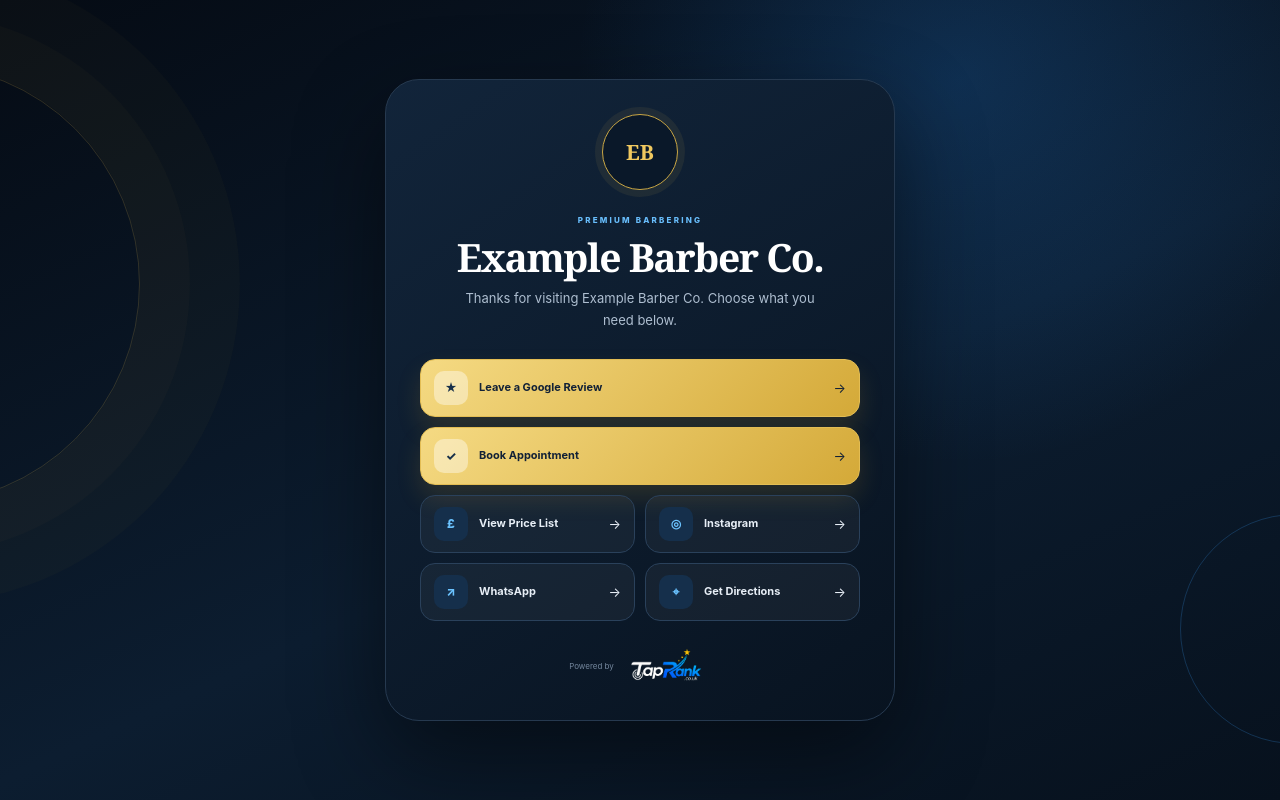
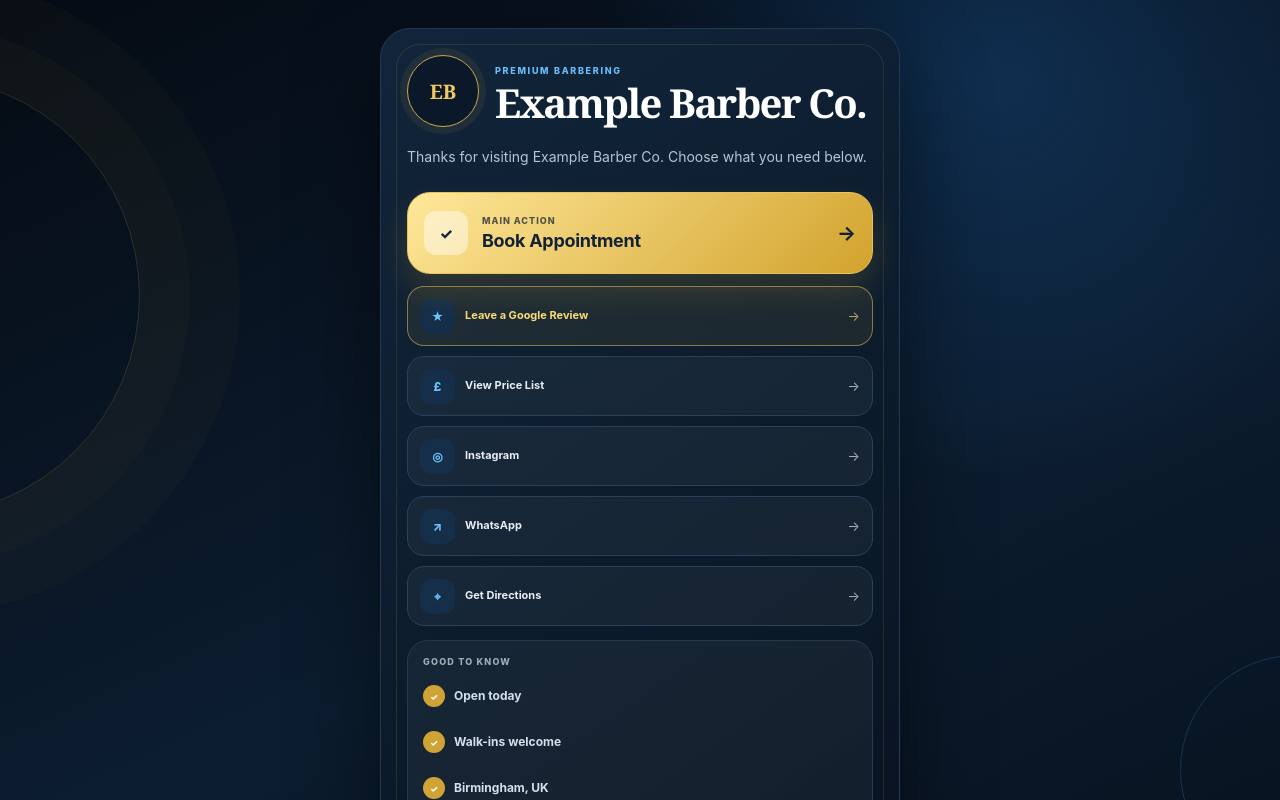
Before and after one commit to dennisdemarni-png/taprank-site, a Next.js app: page /r/barber-demo in a window 1280 px wide. Shown: the top 800 px of the page. Built offline with nearby package versions, Linux system fonts and the light colour scheme.

Commit message:
polish hosted business pages

```diff
--- a/components/HostedTapRankPage.jsx
+++ b/components/HostedTapRankPage.jsx
@@ -13,50 +13,94 @@ const actionSymbols = {
   tiktok: "♪",
 };
 
-export default function HostedTapRankPage({
-  theme,
-  businessName,
-  monogram,
-  eyebrow,
-  copy,
-  actions,
-}) {
+const themeColours = {
+  barber: "#071426",
+  restaurant: "#f7f0e3",
+  salon: "#fbf4f5",
+};
+
+function ActionIcon({ icon }) {
+  return <span className="hostedActionIcon">{actionSymbols[icon] || "→"}</span>;
+}
+
+export default function HostedTapRankPage({ page }) {
+  const {
+    slug,
+    theme,
+    businessName,
+    initials,
+    categoryLabel,
+    welcomeText,
+    primaryAction,
+    links,
+    infoItems,
+    footerText,
+  } = page;
+
   return (
     <>
       <Head>
         <title>{businessName} | Powered by TapRank</title>
         <meta name="description" content={`${businessName} customer links, powered by TapRank.`} />
         <meta name="viewport" content="width=device-width, initial-scale=1, maximum-scale=1" />
-        <meta name="theme-color" content={theme === "barber" ? "#071426" : theme === "restaurant" ? "#f7f0e3" : "#fbf4f5"} />
+        <meta name="theme-color" content={themeColours[theme] || "#ffffff"} />
         <meta name="robots" content="noindex" />
       </Head>
 
-      <main className={`hostedPage hostedPage--${theme}`}>
+      <main className={`hostedPage hostedPage--${theme}`} data-slug={slug}>
         <div className="hostedBackdrop" aria-hidden="true"><span /><span /><span /></div>
         <section className="hostedCard">
           <header className="hostedHeader">
-            <div className="hostedMonogram">{monogram}</div>
-            <span className="hostedEyebrow">{eyebrow}</span>
-            <h1>{businessName}</h1>
-            <p>{copy}</p>
+            <div className="hostedIdentity">
+              <div className="hostedMonogram">{initials}</div>
+              <div>
+                <span className="hostedEyebrow">{categoryLabel}</span>
+                <h1>{businessName}</h1>
+              </div>
+            </div>
+            <p>{welcomeText}</p>
           </header>
 
+          <a className="hostedPrimaryAction" href={primaryAction.href}>
+            <ActionIcon icon={primaryAction.icon} />
+            <span>
+              <small>Main action</small>
+              <strong>{primaryAction.label}</strong>
+            </span>
+            <b>→</b>
+          </a>
+
           <nav className="hostedActions" aria-label={`${businessName} links`}>
-            {actions.map((action, index) => (
+            {links.map((action, index) => (
               <a
-                className={`hostedAction ${action.primary ? "hostedAction--primary" : ""} hostedAction--${index + 1}`}
+                className={`hostedAction ${action.featured ? "hostedAction--featured" : ""} hostedAction--${index + 1}`}
                 href={action.href}
                 key={action.label}
               >
-                <span className="hostedActionIcon">{actionSymbols[action.icon] || "→"}</span>
+                <ActionIcon icon={action.icon} />
                 <strong>{action.label}</strong>
                 <span className="hostedActionArrow">→</span>
               </a>
             ))}
           </nav>
 
+          <section className="hostedInfoCard" aria-label={`${businessName} business information`}>
+            <span className="hostedInfoLabel">Good to know</span>
+            <div className="hostedInfoItems">
+              {infoItems.map((item) => (
+                <div className="hostedInfoItem" key={item}>
+                  <span>✓</span>
+                  <strong>{item}</strong>
+                </div>
+              ))}
+            </div>
+          </section>
+
           <footer className="hostedFooter">
-            <span>Powered by</span>
+            <div>
+              <span>Powered by</span>
+              <small>{footerText}</small>
+            </div>
             <img src={theme === "barber" ? "/taprank-logo-dark.png" : "/taprank-logo.png"} alt="TapRank" width="1820" height="864" />
           </footer>
         </section>
--- a/pages/index.jsx
+++ b/pages/index.jsx
@@ -193,12 +193,12 @@ export default function Home() {
             <div className="heroCopy">
               <div className="eyebrow"><span className="eyebrowStars">✦</span> Connect customers to what matters.</div>
               <h1>One tap to your <span className="gradientText">reviews, menus, bookings and socials.</span></h1>
-              <p className="heroLead">TapRank creates NFC + QR stands, cards and stickers that open a live page for your business — helping customers review, book, follow, view menus and take action without searching.</p>
+              <p className="heroLead">Google reviews stay front and centre. Everything else your customers need sits one tap away.</p>
               <div className="heroActions">
                 <a className="button" href={setupMailto}>Start Your TapRank Setup <span>→</span></a>
                 <a className="button buttonSecondary" href="#live-demos"><span className="playIcon">↘</span> View Live Examples</a>
               </div>
-              <p className="heroRange"><span>★</span> Google reviews stay front and centre. Everything else your customers need sits one tap away.</p>
+              <p className="heroRange"><span>✓</span> Arrives linked, tested and ready to place. No setup required.</p>
               <div className="heroProof">
                 <div className="proofFaces"><span>B</span><span>S</span><span>C</span></div>
                 <p><strong>Simple to set up</strong><br />Made for busy business owners</p>
--- a/pages/r/[slug].jsx
+++ b/pages/r/[slug].jsx
@@ -2,16 +2,7 @@ import HostedTapRankPage from "../../components/HostedTapRankPage";
 import { getTapRankPage, taprankPageSlugs } from "../../lib/taprankPages";
 
 export default function TapRankHostedPage({ page }) {
-  return (
-    <HostedTapRankPage
-      theme={page.theme}
-      businessName={page.businessName}
-      monogram={page.monogram}
-      eyebrow={page.category}
-      copy={page.introText}
-      actions={page.links}
-    />
-  );
+  return <HostedTapRankPage page={page} />;
 }
 
 export function getStaticPaths() {
--- a/styles/globals.css
+++ b/styles/globals.css
@@ -317,74 +317,103 @@ button, input { font: inherit; }
 .footerBottom { padding-top: 22px; display: flex; justify-content: space-between; border-top: 1px solid #15233a; }
 .footerBottom p { margin: 0; font-size: 10px; }
 
-/* Hosted TapRank demo pages */
+/* Hosted TapRank business pages */
 .hostedPage { min-height: 100svh; padding: 28px 16px; position: relative; overflow: hidden; display: grid; place-items: center; isolation: isolate; }
 .hostedBackdrop { position: absolute; inset: 0; z-index: -1; overflow: hidden; }
 .hostedBackdrop span { position: absolute; border-radius: 50%; }
-.hostedCard { width: min(100%, 510px); padding: 34px; position: relative; overflow: hidden; border-radius: 34px; box-shadow: 0 30px 80px rgba(12,24,43,.18); }
-.hostedHeader { text-align: center; }
-.hostedMonogram { width: 76px; height: 76px; margin: 0 auto 17px; display: grid; place-items: center; font-size: 21px; font-weight: 800; border-radius: 50%; }
-.hostedEyebrow { display: inline-block; font-size: 8px; font-weight: 800; letter-spacing: 2.2px; }
-.hostedHeader h1 { margin: 9px 0 10px; font-size: clamp(29px, 8vw, 39px); line-height: 1.08; letter-spacing: -1.5px; }
-.hostedHeader p { max-width: 355px; margin: 0 auto; font-size: 13px; line-height: 1.65; }
-.hostedActions { margin-top: 28px; display: grid; grid-template-columns: 1fr 1fr; gap: 10px; }
-.hostedAction { min-height: 58px; padding: 10px 13px; display: flex; align-items: center; gap: 11px; text-decoration: none; border-radius: 15px; transition: transform .2s, box-shadow .2s; }
-.hostedAction:hover { transform: translateY(-2px); }
-.hostedActionIcon { width: 34px; height: 34px; flex-shrink: 0; display: grid; place-items: center; font-size: 12px; font-weight: 800; border-radius: 10px; }
+.hostedCard { width: min(100%, 520px); padding: 26px; position: relative; overflow: hidden; border-radius: 34px; box-shadow: 0 30px 80px rgba(12,24,43,.18); }
+.hostedHeader { position: relative; z-index: 1; }
+.hostedIdentity { display: flex; align-items: center; gap: 16px; }
+.hostedMonogram { width: 72px; height: 72px; flex-shrink: 0; display: grid; place-items: center; font-size: 20px; font-weight: 800; border-radius: 50%; }
+.hostedEyebrow { display: inline-block; margin-bottom: 6px; font-size: 9px; font-weight: 850; letter-spacing: 1.7px; text-transform: uppercase; }
+.hostedHeader h1 { margin: 0; font-size: clamp(29px, 8vw, 40px); line-height: 1.04; letter-spacing: -1.8px; }
+.hostedHeader p { margin: 18px 0 0; font-size: 14px; line-height: 1.65; }
+.hostedPrimaryAction { min-height: 82px; margin-top: 24px; padding: 15px 16px; position: relative; z-index: 1; display: flex; align-items: center; gap: 14px; text-decoration: none; border-radius: 23px; transition: transform .2s, box-shadow .2s; }
+.hostedPrimaryAction:hover, .hostedAction:hover { transform: translateY(-2px); }
+.hostedPrimaryAction .hostedActionIcon { width: 44px; height: 44px; font-size: 15px; }
+.hostedPrimaryAction span { display: grid; gap: 4px; }
+.hostedPrimaryAction small { font-size: 9px; font-weight: 850; letter-spacing: 1px; text-transform: uppercase; opacity: .72; }
+.hostedPrimaryAction strong { font-size: 18px; letter-spacing: -.3px; }
+.hostedPrimaryAction b { margin-left: auto; font-size: 20px; }
+.hostedActions { margin-top: 12px; display: grid; grid-template-columns: 1fr 1fr; gap: 10px; }
+.hostedAction { min-height: 60px; padding: 11px 12px; display: flex; align-items: center; gap: 10px; text-decoration: none; border-radius: 17px; transition: transform .2s, box-shadow .2s; }
+.hostedActionIcon { width: 35px; height: 35px; flex-shrink: 0; display: grid; place-items: center; font-size: 12px; font-weight: 850; border-radius: 12px; }
 .hostedAction strong { font-size: 11px; line-height: 1.25; }
-.hostedActionArrow { margin-left: auto; font-size: 13px; }
-.hostedFooter { margin-top: 25px; display: flex; align-items: center; justify-content: center; gap: 7px; }
-.hostedFooter > span { font-size: 8px; }
-.hostedFooter img { width: 90px; height: 40px; display: block; object-fit: contain; }
+.hostedActionArrow { margin-left: auto; font-size: 13px; opacity: .68; }
+.hostedInfoCard { margin-top: 14px; padding: 15px; position: relative; z-index: 1; border-radius: 21px; }
+.hostedInfoLabel { display: block; margin-bottom: 10px; font-size: 9px; font-weight: 850; letter-spacing: 1.2px; text-transform: uppercase; opacity: .72; }
+.hostedInfoItems { display: grid; gap: 8px; }
+.hostedInfoItem { min-height: 38px; display: flex; align-items: center; gap: 9px; }
+.hostedInfoItem span { width: 22px; height: 22px; flex-shrink: 0; display: grid; place-items: center; color: #fff; font-size: 9px; font-weight: 800; border-radius: 50%; }
+.hostedInfoItem strong { font-size: 12px; line-height: 1.35; }
+.hostedFooter { margin-top: 18px; padding-top: 17px; position: relative; z-index: 1; display: flex; align-items: center; justify-content: center; gap: 9px; text-align: right; }
+.hostedFooter div { display: grid; gap: 2px; }
+.hostedFooter span { font-size: 8px; font-weight: 800; letter-spacing: .8px; text-transform: uppercase; }
+.hostedFooter small { font-size: 9px; }
+.hostedFooter img { width: 82px; height: 37px; display: block; object-fit: contain; }
 
 .hostedPage--barber { color: #fff; background: #050c16; }
-.hostedPage--barber .hostedBackdrop { background: radial-gradient(circle at 75% 10%, rgba(33,123,214,.24), transparent 32%), linear-gradient(155deg, #050b14, #0c1d30 56%, #07111d); }
+.hostedPage--barber .hostedBackdrop { background: radial-gradient(circle at 78% 8%, rgba(33,123,214,.24), transparent 30%), linear-gradient(155deg, #050b14, #0c1d30 56%, #07111d); }
 .hostedPage--barber .hostedBackdrop span:first-child { width: 440px; height: 440px; left: -300px; top: 8%; border: 1px solid rgba(216,176,76,.2); box-shadow: 0 0 0 50px rgba(216,176,76,.025), 0 0 0 100px rgba(216,176,76,.018); }
 .hostedPage--barber .hostedBackdrop span:nth-child(2) { width: 230px; height: 230px; right: -130px; bottom: 7%; border: 1px solid rgba(57,154,245,.23); }
-.hostedPage--barber .hostedCard { border: 1px solid #26394f; background: linear-gradient(145deg, rgba(18,37,59,.97), rgba(8,19,32,.98)); box-shadow: 0 35px 90px rgba(0,0,0,.48); }
+.hostedPage--barber .hostedCard { border: 1px solid #26394f; border-radius: 30px; background: linear-gradient(145deg, rgba(18,37,59,.97), rgba(8,19,32,.98)); box-shadow: 0 35px 90px rgba(0,0,0,.48); }
+.hostedPage--barber .hostedCard::before { content: ""; position: absolute; inset: 15px; pointer-events: none; border: 1px solid rgba(221,183,83,.13); border-radius: 24px; }
 .hostedPage--barber .hostedMonogram { color: #f0c85f; font-family: Georgia, serif; border: 1px solid #c9a644; background: #0a1829; box-shadow: 0 0 0 7px rgba(209,174,79,.08); }
 .hostedPage--barber .hostedEyebrow { color: #68bdfb; }
 .hostedPage--barber .hostedHeader h1 { font-family: Georgia, serif; font-weight: 600; }
-.hostedPage--barber .hostedHeader p { color: #aebed0; }
+.hostedPage--barber .hostedHeader p { color: #b7c5d6; }
+.hostedPage--barber .hostedPrimaryAction { color: #122136; border: 1px solid #e5c45f; background: linear-gradient(135deg, #ffe89a, #d2a32d); box-shadow: 0 16px 32px rgba(197,155,44,.2); }
+.hostedPage--barber .hostedPrimaryAction .hostedActionIcon { color: #172942; background: rgba(255,255,255,.45); }
+.hostedPage--barber .hostedActions { grid-template-columns: 1fr; }
 .hostedPage--barber .hostedAction { color: #e7eef6; border: 1px solid #2a415b; background: rgba(255,255,255,.045); }
 .hostedPage--barber .hostedActionIcon { color: #6bc3ff; background: #152f4b; }
-.hostedPage--barber .hostedAction--primary { color: #122136; border-color: #e3bd54; background: linear-gradient(135deg, #f5da83, #d4a938); box-shadow: 0 13px 25px rgba(197,155,44,.16); }
-.hostedPage--barber .hostedAction--primary .hostedActionIcon { color: #18304a; background: rgba(255,255,255,.4); }
-.hostedPage--barber .hostedAction--1, .hostedPage--barber .hostedAction--2 { grid-column: span 2; }
-.hostedPage--barber .hostedFooter { color: #73869c; }
+.hostedPage--barber .hostedAction--featured { color: #f8dc79; border-color: rgba(226,190,84,.55); background: rgba(226,190,84,.08); }
+.hostedPage--barber .hostedInfoCard { color: #d5dfeb; border: 1px solid #26394f; background: rgba(255,255,255,.045); }
+.hostedPage--barber .hostedInfoItem span { background: #cfa435; }
+.hostedPage--barber .hostedFooter { color: #73869c; border-top: 1px solid #22354b; }
 
 .hostedPage--restaurant { color: #322515; background: #f1e8da; }
-.hostedPage--restaurant .hostedBackdrop { background: radial-gradient(circle at 15% 8%, rgba(225,166,56,.2), transparent 28%), linear-gradient(155deg, #fbf6ee, #efe2cf); }
+.hostedPage--restaurant .hostedBackdrop { background: radial-gradient(circle at 15% 8%, rgba(225,166,56,.22), transparent 28%), linear-gradient(155deg, #fbf6ee, #efe2cf); }
 .hostedPage--restaurant .hostedBackdrop span:first-child { width: 330px; height: 330px; right: -120px; top: -160px; background: rgba(208,143,28,.07); border: 1px solid rgba(172,112,15,.15); }
 .hostedPage--restaurant .hostedBackdrop span:nth-child(2) { width: 430px; height: 430px; left: -320px; bottom: -170px; background: rgba(122,83,31,.06); }
-.hostedPage--restaurant .hostedCard { border: 1px solid #e2d2b9; background: rgba(255,252,246,.96); box-shadow: 0 35px 80px rgba(88,63,28,.18); }
+.hostedPage--restaurant .hostedCard { width: min(100%, 550px); border: 1px solid #e2d2b9; background: rgba(255,252,246,.96); box-shadow: 0 35px 80px rgba(88,63,28,.18); }
 .hostedPage--restaurant .hostedCard::before { content: ""; height: 5px; position: absolute; inset: 0 0 auto; background: linear-gradient(90deg, #8d5420, #e5b54f, #8d5420); }
 .hostedPage--restaurant .hostedMonogram { color: #fffaf0; font-family: Georgia, serif; border-radius: 22px 22px 45px 45px; background: linear-gradient(145deg, #a76226, #70401a); box-shadow: 0 10px 25px rgba(123,69,24,.2); }
 .hostedPage--restaurant .hostedEyebrow { color: #a16a27; }
 .hostedPage--restaurant .hostedHeader h1 { font-family: Georgia, serif; font-weight: 600; }
 .hostedPage--restaurant .hostedHeader p { color: #786750; }
+.hostedPage--restaurant .hostedPrimaryAction { color: #fff; border: 1px solid #9a5b23; background: linear-gradient(135deg, #a9692f, #75431d); box-shadow: 0 16px 32px rgba(119,69,28,.2); }
+.hostedPage--restaurant .hostedPrimaryAction .hostedActionIcon { color: #fff6df; background: rgba(255,255,255,.16); }
 .hostedPage--restaurant .hostedAction { color: #4b3925; border: 1px solid #e5d6c0; background: #fffaf3; }
 .hostedPage--restaurant .hostedActionIcon { color: #9c6227; background: #f3e5cf; }
-.hostedPage--restaurant .hostedAction--primary { color: #fff; border-color: #9a5b23; background: linear-gradient(135deg, #a9692f, #75431d); box-shadow: 0 12px 25px rgba(119,69,28,.18); }
-.hostedPage--restaurant .hostedAction--primary .hostedActionIcon { color: #fff6df; background: rgba(255,255,255,.15); }
-.hostedPage--restaurant .hostedAction--1 { grid-column: span 2; min-height: 68px; }
-.hostedPage--restaurant .hostedFooter { color: #9a876f; }
+.hostedPage--restaurant .hostedAction--featured { color: #6e421d; border-color: #d9b977; background: #fff4d7; }
+.hostedPage--restaurant .hostedAction--1, .hostedPage--restaurant .hostedAction--2 { min-height: 66px; }
+.hostedPage--restaurant .hostedInfoCard { border: 1px solid #e5d6c0; background: #fff8ec; }
+.hostedPage--restaurant .hostedInfoItems { grid-template-columns: repeat(3, 1fr); }
+.hostedPage--restaurant .hostedInfoItem { display: grid; justify-items: center; align-content: start; text-align: center; }
+.hostedPage--restaurant .hostedInfoItem span { background: #a76226; }
+.hostedPage--restaurant .hostedFooter { color: #9a876f; border-top: 1px solid #eadcc8; }
 
 .hostedPage--salon { color: #4d3840; background: #f6edef; }
 .hostedPage--salon .hostedBackdrop { background: radial-gradient(circle at 85% 12%, rgba(211,156,168,.24), transparent 28%), linear-gradient(155deg, #fffafa, #f2e5e8); }
 .hostedPage--salon .hostedBackdrop span:first-child { width: 300px; height: 300px; left: -110px; top: -120px; background: rgba(255,255,255,.5); }
 .hostedPage--salon .hostedBackdrop span:nth-child(2) { width: 380px; height: 380px; right: -250px; bottom: -120px; border: 1px solid rgba(198,136,150,.2); box-shadow: 0 0 0 45px rgba(198,136,150,.035); }
-.hostedPage--salon .hostedCard { width: min(100%, 455px); border: 1px solid #ead6da; background: rgba(255,252,252,.96); box-shadow: 0 35px 80px rgba(109,72,82,.15); }
+.hostedPage--salon .hostedCard { width: min(100%, 475px); padding: 28px; border: 1px solid #ead6da; border-radius: 38px; background: rgba(255,252,252,.96); box-shadow: 0 35px 80px rgba(109,72,82,.15); }
+.hostedPage--salon .hostedIdentity { justify-content: center; text-align: center; }
+.hostedPage--salon .hostedHeader { text-align: center; }
 .hostedPage--salon .hostedMonogram { color: #fff; font-family: Georgia, serif; border-radius: 50% 50% 44% 56%; background: linear-gradient(145deg, #d79ca9, #aa6e7d); box-shadow: 0 10px 25px rgba(174,109,125,.22); }
 .hostedPage--salon .hostedEyebrow { color: #b0707f; }
 .hostedPage--salon .hostedHeader h1 { font-family: Georgia, serif; font-weight: 500; }
-.hostedPage--salon .hostedHeader p { color: #836c72; }
+.hostedPage--salon .hostedHeader p { max-width: 350px; margin-left: auto; margin-right: auto; color: #836c72; }
+.hostedPage--salon .hostedPrimaryAction { color: #fff; justify-content: center; border: 1px solid #bd7b8b; background: linear-gradient(135deg, #d99dab, #ad6c7c); box-shadow: 0 16px 30px rgba(178,105,124,.2); }
+.hostedPage--salon .hostedPrimaryAction .hostedActionIcon { color: #fff; background: rgba(255,255,255,.17); }
 .hostedPage--salon .hostedActions { grid-template-columns: 1fr; }
 .hostedPage--salon .hostedAction { min-height: 61px; color: #5b4249; border: 1px solid #ead9dd; border-radius: 19px; background: #fff9fa; }
 .hostedPage--salon .hostedActionIcon { color: #b1707f; border-radius: 50%; background: #f5e4e8; }
-.hostedPage--salon .hostedAction--primary { color: #fff; border-color: #bd7b8b; background: linear-gradient(135deg, #d99dab, #ad6c7c); box-shadow: 0 12px 24px rgba(178,105,124,.18); }
-.hostedPage--salon .hostedAction--primary .hostedActionIcon { color: #fff; background: rgba(255,255,255,.17); }
-.hostedPage--salon .hostedFooter { color: #a98c93; }
+.hostedPage--salon .hostedAction--featured { color: #9a5b6b; border-color: #dfb7c0; background: #fff0f3; }
+.hostedPage--salon .hostedInfoCard { border: 1px solid #ead9dd; background: #fff8fa; }
+.hostedPage--salon .hostedInfoItem span { background: #bd7b8b; }
+.hostedPage--salon .hostedFooter { color: #a98c93; border-top: 1px solid #ead9dd; }
 
 @media (max-width: 980px) {
   .desktopNav { gap: 18px; }
@@ -510,8 +539,10 @@ button, input { font: inherit; }
   .hostedPage { padding: 12px 10px; align-items: start; }
   .hostedCard { padding: 28px 20px 23px; border-radius: 27px; }
   .hostedMonogram { width: 68px; height: 68px; }
+  .hostedPrimaryAction { min-height: 76px; }
   .hostedActions { grid-template-columns: 1fr; }
-  .hostedPage--barber .hostedAction--1, .hostedPage--barber .hostedAction--2, .hostedPage--restaurant .hostedAction--1 { grid-column: auto; }
+  .hostedPage--restaurant .hostedInfoItems { grid-template-columns: 1fr; }
+  .hostedPage--restaurant .hostedInfoItem { display: flex; justify-items: start; text-align: left; }
   .hostedAction { min-height: 59px; }
 }
 
```
Also changed, not shown: lib/taprankPages.js.
